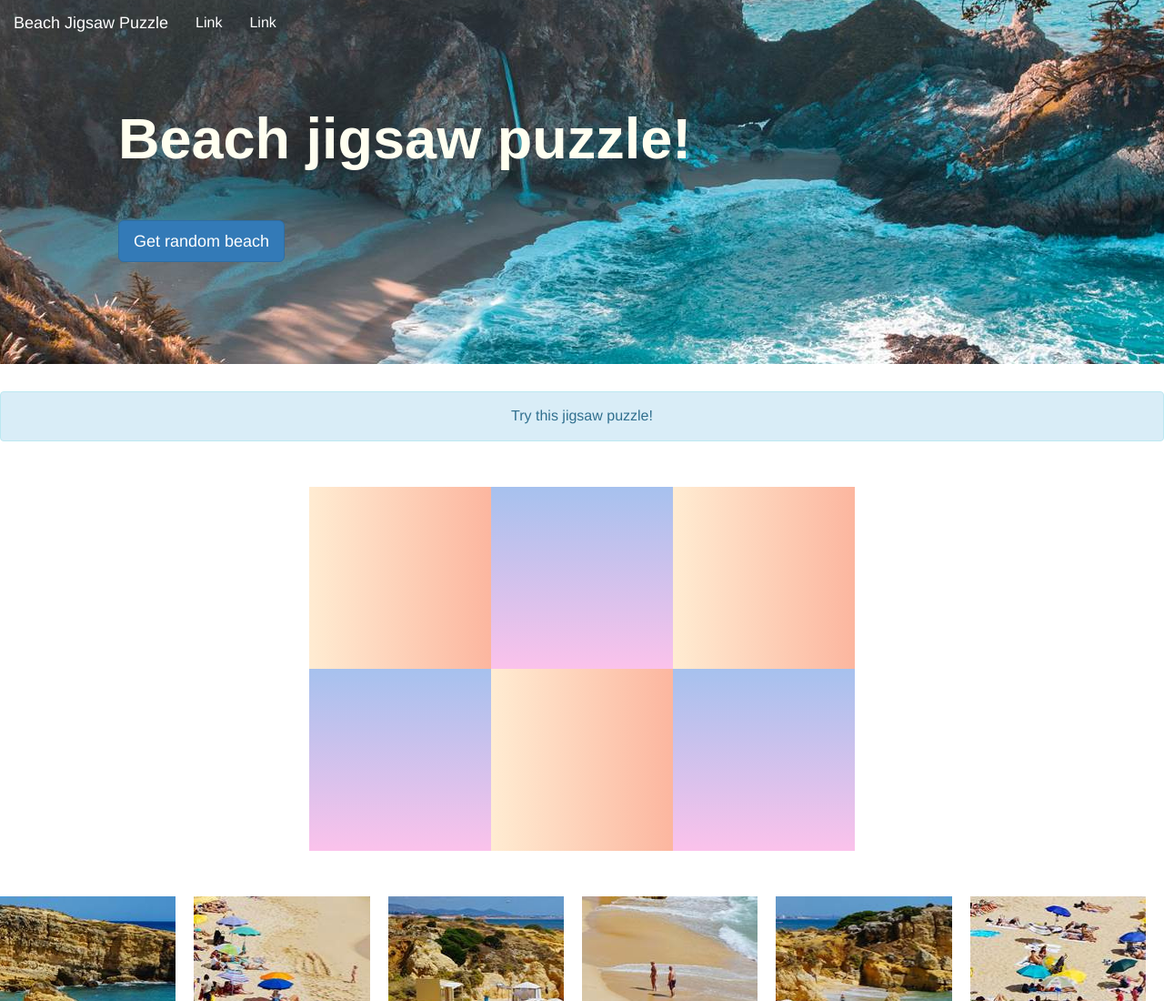
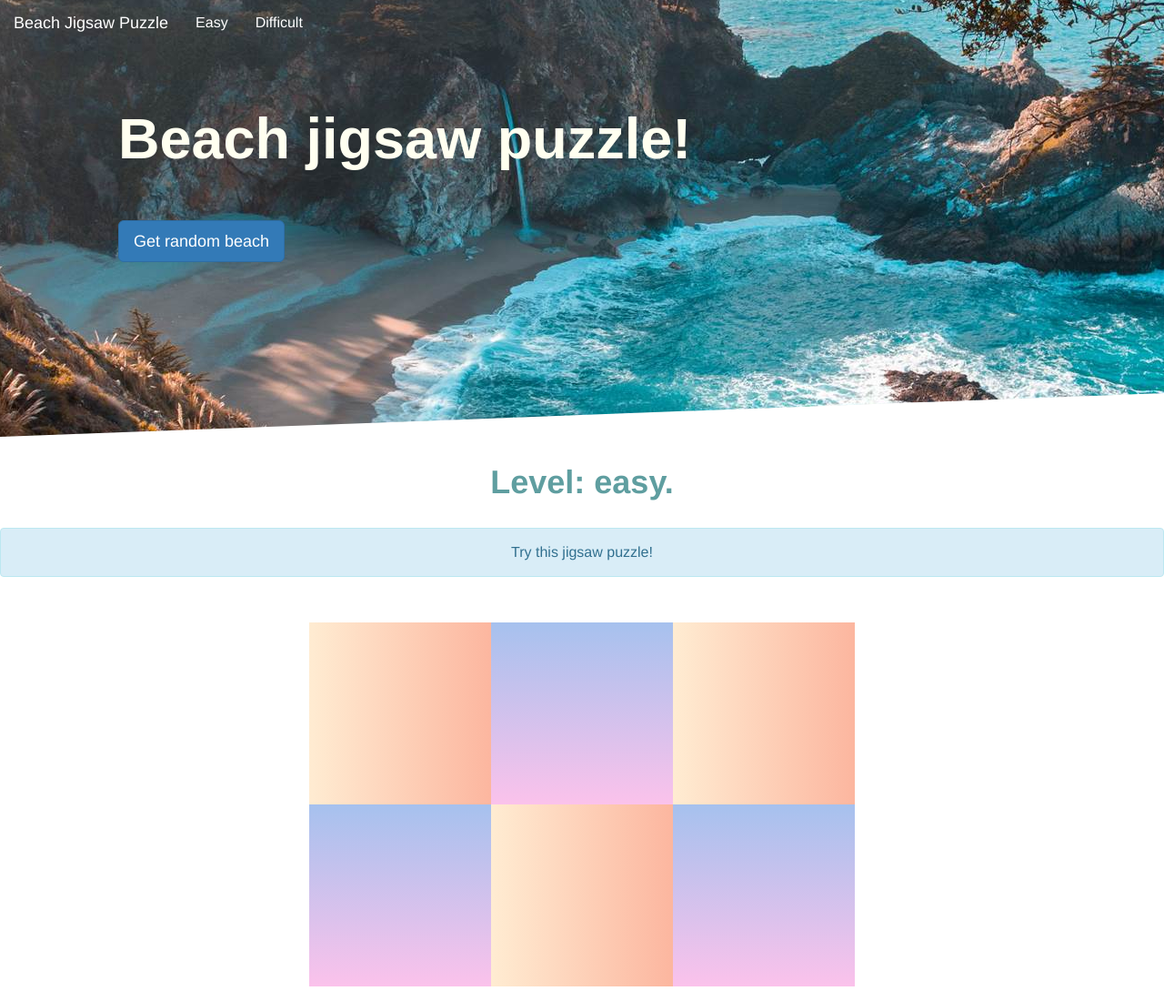
Before and after one commit to Suavek85/Beach-Jigsaw-Puzzle-Game, a website: page index.html in a window 1280 px wide. Shown: the top 1100 px of the page at 91% size. Drawn offline with nearby package versions, Linux system fonts and the light colour scheme.

Commit message:
Small changes to header

```diff
--- a/index.html
+++ b/index.html
@@ -11,7 +11,7 @@
 </head>
 
 <body>
-  <div class="jumbotron jumb__main" style="padding-top: 0; padding-bottom: 0">
+  <div class="jumbotron jumb__main">
     <!-- NAVBAR-->
     <nav class="navbar navbar-dark bg-dark" style="margin-bottom: 0; background-color: transparent; border: none;">
       <div class="container-fluid">
@@ -28,9 +28,9 @@
         <div class="collapse navbar-collapse" id="bs-example-navbar-collapse-1">
           <ul class="nav navbar-nav">
             <li>
-              <a href="#">Link <span class="sr-only">(current)</span></a>
+              <a href="#">Easy <span class="sr-only">(current)</span></a>
             </li>
-            <li><a href="#">Link</a></li>
+            <li><a href="#">Difficult</a></li>
           </ul>
         </div>
       </div>
@@ -49,6 +49,9 @@
       </div>
     </div>
   </div>
+
+  <!-- LEVEL-->
+  <h1 style='margin-bottom: 30px; font-weight: 600; color: cadetblue' class="text-center display-4">Level: easy.</h1>
 
   <!-- ALERT-->
   <div class="alert alert-info alert-extra" role="alert">
--- a/package.json
+++ b/package.json
@@ -4,7 +4,7 @@
   "description": "",
   "main": "scripts.js",
   "scripts": {
-    "test": "echo \"Error: no test specified\" && exit 1"
+    "deploy": "gh-pages -d dist"
   },
   "repository": {
     "type": "git",
@@ -19,5 +19,8 @@
   "homepage": "https://github.com/Suavek85/Beach-Jigsaw-Puzzle-Game#readme",
   "dependencies": {
     "bootstrap": "^4.3.1"
+  },
+  "devDependencies": {
+    "gh-pages": "^2.0.1"
   }
 }
--- a/style.css
+++ b/style.css
@@ -18,6 +18,7 @@ a[class="navbar-brand"]:hover {
   text-decoration: none;
 }
 
+
 /* JUMBOTRON */
 
 .jumb__main {
@@ -25,7 +26,10 @@ a[class="navbar-brand"]:hover {
   background-repeat: no-repeat;
   background-attachment: fixed;
   background-position: center;
-  height: 50vh;
+  height: 60vh;
+  clip-path: polygon(0 0, 100% 0, 100% 90%, 0% 100%);
+  padding-top: 0;
+  padding-bottom: 0
 }
 
 .jumb__sub {
```
Also changed, not shown: scripts.js (+0 -20 lines), README.md (added), images/beach2/image_part_001.jpg (added), images/beach2/image_part_002.jpg (added), images/beach2/image_part_003.jpg (added), images/beach2/image_part_004.jpg (added), images/beach2/image_part_005.jpg (added), images/beach2/image_part_006.jpg (added), images/beach2/image_part_007.jpg (added), images/beach2/image_part_008.jpg (added), images/beach2/image_part_009.jpg (added), images/beach2/image_part_010.jpg (added), images/beach2/image_part_011.jpg (added), images/beach2/image_part_012.jpg (added), 1 other file.
